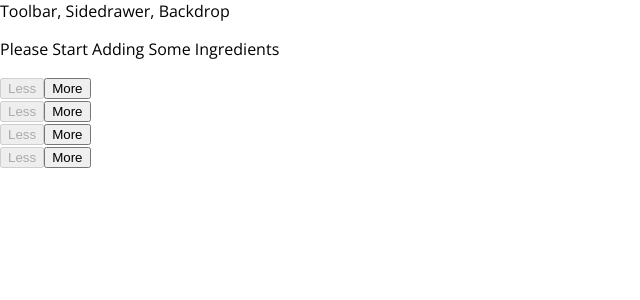
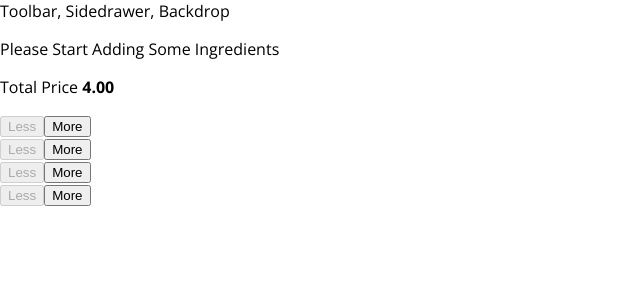
Before and after one commit to Igor2122/burger-builder, a React app: page / in a window 1280 px wide. Shown: the top 300 px of the page, without its empty margins (0-640 px from the left). Built offline with nearby package versions, Linux system fonts and the light colour scheme.

Commit message:
outputting total price

```diff
--- a/src/components/Burger/BuildControls/BuildControls.js
+++ b/src/components/Burger/BuildControls/BuildControls.js
@@ -13,6 +13,7 @@
 
 const buildControls = (props) => (
     <div className={classes.BuildControl}>
+    <p>Total Price <strong>{props.totalPrice.toFixed(2)}</strong></p>
         {controls.map(cntrl => (
             <BuildControl
             added={ () => props.ingredientAdded(cntrl.type) }
--- a/src/containers/BurgerBuilder/BurgerBuilder.js
+++ b/src/containers/BurgerBuilder/BurgerBuilder.js
@@ -69,6 +69,7 @@
                     ingredientAdded={this.addIngredientHandler}
                     ingredientRemoved={this.removeIngredientHandler}
                     disabled={disabledInfo}
+                    totalPrice={this.state.totalPrice}
                 />
             </Aux>
         );
```
